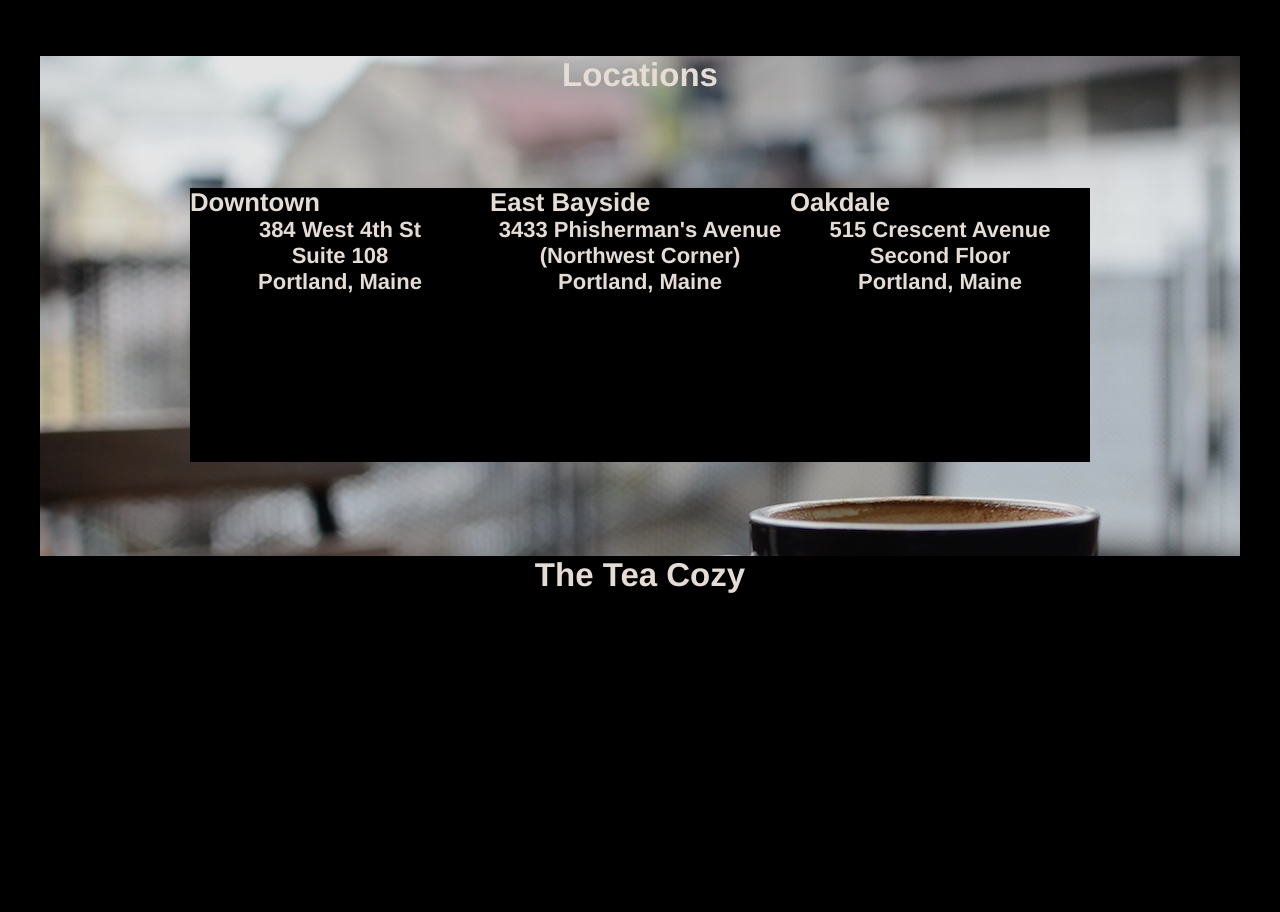
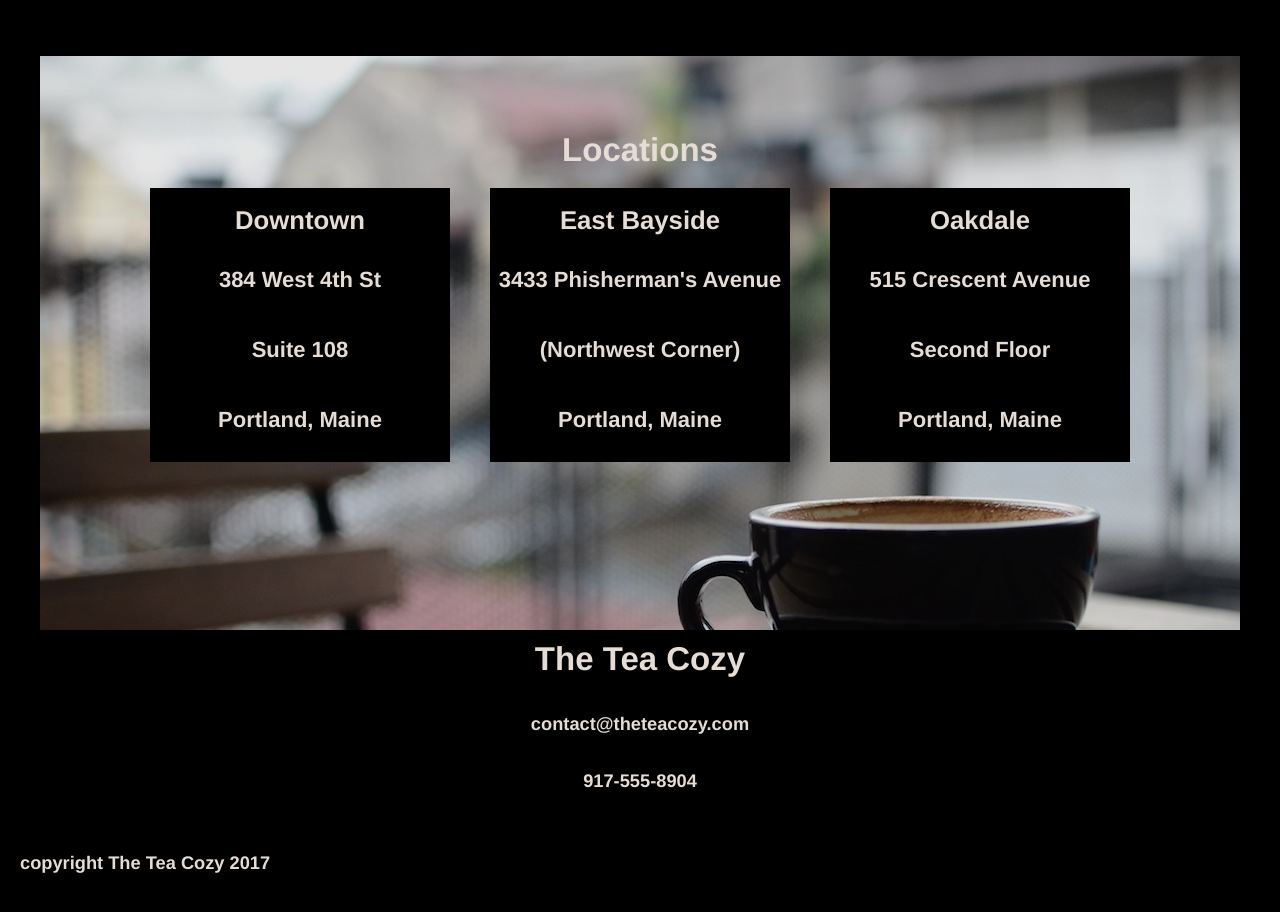
Before and after one commit to shoem054/teacozy, a plain HTML site: page index.html in a window 1280 px wide. Shown: the part 1520-2432 px from the top of the page. Before the commit the page ends 2276 px from the top, so only its background shows below. Drawn offline with Linux system fonts and the light colour scheme.

Commit message:
Finish project, create new subfolders, consolidate CSS.

```diff
--- a/index.html
+++ b/index.html
@@ -3,7 +3,7 @@
   <head>
     <meta charset="utf-8">
     <title>Tea Cozy</title>
-    <link href="./resources/style.css" type="text/css" rel="stylesheet">
+    <link href="./resources/css/style.css" type="text/css" rel="stylesheet">
   </head>
   <body>
 
@@ -11,7 +11,7 @@
 
     <header>
       <div class="logo">
-        <img class="tea-cozy" src="./resources/logo.png" alt="The Tea Cozy Logo">
+        <img class="tea-cozy" src="./resources/images/logo.png" alt="The Tea Cozy Logo">
       </div>
       <div class="nav">
                 <span><a href="#"><ul>Mission</ul></a></span>
@@ -41,30 +41,30 @@
     <h4>What's Steeping at The Tea Cozy?</h4>
   </div>
   <div class="berry">
-    <img src="./resources/berry.jpg" alt="An Aerial View of a Cup of Tea">
+    <img src="./resources/images/berry.jpg" alt="An Aerial View of a Cup of Tea">
     <h4>Fall Berry Blitz Tea</h4>
   </div>
   <div class="spiced">
-    <img src="./resources/spiced.jpg" alt="A Box of Loose-Leaf Tea">
+    <img src="./resources/images/spiced.jpg" alt="A Box of Loose-Leaf Tea">
     <h4>Spiced Rum Tea</h4>
   </div>
   <div class="donut">
-    <img src="./resources/donut.jpg" alt="A Donut on a Plate">
+    <img src="./resources/images/donut.jpg" alt="A Donut on a Plate">
     <h4>Seasonal Donuts</h4>
   </div>
   <div class="myrtle">
-    <img src="./resources/myrtle.jpg" alt="An Aerial View of a Cup of Tea">
+    <img src="./resources/images/myrtle.jpg" alt="An Aerial View of a Cup of Tea">
     <h4>Myrtle Ave Tea</h4>
   </div>
   <div class="bedford">
-    <img src="./resources/bedford.jpg" alt="An Aerial View of a Cup of Tea">
+    <img src="./resources/images/bedford.jpg" alt="An Aerial View of a Cup of Tea">
     <h4>Bedford Bizarre Tea</h4>
   </div>
 </div>
 
 <!-- Third Block -->
 
-<div id="locations">
+<div id="third-block">
 <div class="locations-text">
   <h2>Locations</h2>
 </div>
@@ -89,9 +89,14 @@
 </div>
 </div>
 </div>
+
 <!-- Footer -->
+
 <footer>
   <h2>The Tea Cozy</h2>
+  <h5>contact@theteacozy.com</h5>
+  <h5>917-555-8904</h5>
+  <h5 id="copyright">copyright The Tea Cozy 2017</h5>
 </footer>
 
     </div>
--- a/resources/style.css
+++ b/resources/css/style.css
@@ -59,7 +59,7 @@ top: 69px;
  width: 1200px;
 display: flex;
 align-items: center;
-background-image: url("./background.jpg");
+background-image: url("../images/background.jpg");
 }
 .mission-text {
   height: 104px;
@@ -68,15 +68,14 @@ background-color: black;
 }
 .mission-text h2, h4 {
 text-align: center;
+position: relative;
 }
 .mission-text h2 {
   font-size: 33px;
-  position: relative;
   top: 8px;
 }
 .mission-text h4 {
   font-size: 22px;
-  position: relative;
   top: 28px;
 }
 
@@ -96,14 +95,15 @@ text-align: center;
   margin-top: 40px;
   margin-bottom: 40px;
 }
+.month-text h2, .month-text h4 {
+  position: relative;
+}
 .month-text h2 {
   font-size: 33px;
-  position: relative;
   top: 8px;
 }
 .month-text h4 {
   font-size: 22px;
-  position: relative;
   top: 28px;
 }
 .berry img, .spiced img, .donut img, .myrtle img, .bedford img {
@@ -118,8 +118,8 @@ text-align: center;
 
 /* Third Block */
 
-#locations {
-  background-image: url("./locations.jpg");
+#third-block {
+  background-image: url("../images/locations.jpg");
   height: 500px;
   width: 1200px;
   margin: 0 auto;
@@ -127,26 +127,59 @@ text-align: center;
   top: 69px;
   display: flex;
   flex-wrap: wrap;
-  justify-content: center;
+  padding-bottom: 74px;
+}
+.locations, .locations-text {
+  width: 100%;
 }
 .locations {
   display: flex;
-  justify-content: space-between;
+  height: 274px;
+  justify-content: center;
+  align-items: center;
 }
 .locations-text {
-  width: 100%;
+  height: 38px;
   text-align: center;
+  position: relative;
+  top: 75px;
 }
 .downtown, .bayside, .oakdale {
   background-color: black;
   height: 274px;
   width: 300px;
+  margin: 15px 20px;
+  display: flex;
+  flex-direction: column;
+  justify-content: center;
+  align-items: center;
+}
+.downtown h4, .bayside h4, .oakdale h4 {
+  margin: 22px 0px;
+}
+
+.downtown h3, .bayside h3, .oakdale h3 {
+  padding: 10px;
 }
 
 /* Footer */
 
 footer {
-  height: 200px;
+  height: 283px;
   position: relative;
   top: 69px;
+  width: 100%;
 }
+footer h2 {
+  margin: 10px;
+}
+footer h5 {
+  margin: 35px;
+}
+footer h2, footer h5 {
+  text-align: center;
+}
+#copyright {
+  margin: 60px 0px 0px 20px;
+  text-align: left;
+}
```
Also changed, not shown: resources/images/background.jpg (renamed from resources/background.jpg), resources/images/berry.jpg (renamed from resources/berry.jpg), resources/images/donut.jpg (renamed from resources/donut.jpg), resources/images/locations.jpg (renamed from resources/locations.jpg), resources/images/logo.png (renamed from resources/logo.png), resources/images/myrtle.jpg (renamed from resources/myrtle.jpg), resources/images/spiced.jpg (renamed from resources/spiced.jpg), 1 other file.
